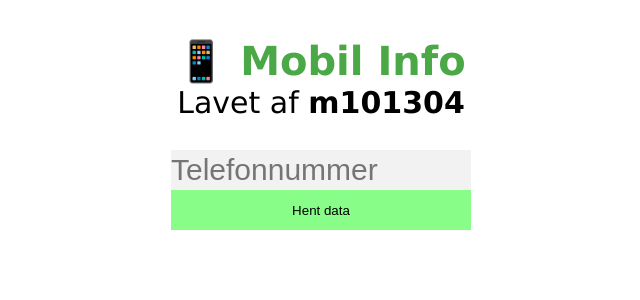
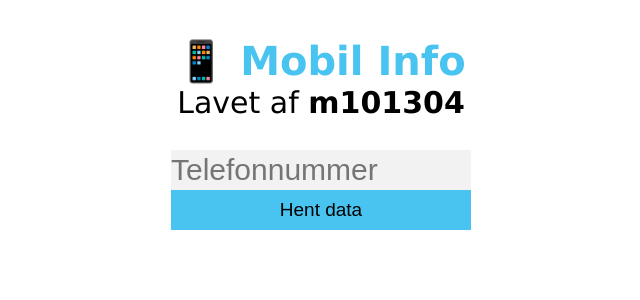
Before and after one commit to Doodzii/mobilinfo-frontend, a React (Create React App) app: page / in a window 1280 px wide. Shown: the top 300 px of the page, without its empty margins (319-959 px from the left). Built offline with nearby package versions, Linux system fonts and the light colour scheme.

Commit message:
Changes in the color scheme

```diff
--- a/src/style.css
+++ b/src/style.css
@@ -12,7 +12,7 @@
     margin: 0;
     margin-top: 30px;
     font-size: 40px;
-    color: #4ba846;
+    color: #49c3ef;
 }
 .secondHeader{
     margin: 0;
@@ -34,10 +34,11 @@
     height: 40px;
     border: 0px;
     cursor: pointer;
-    background-color: rgb(136, 254, 136);
+    background-color: #49c3ef;
+    font-size: 19px;
 }
 .searchButton:hover {
-    background-color: rgb(27, 203, 53);
+    background-color: #2fa6d2;
 }
 
 .error {
@@ -57,8 +58,8 @@
 .loading-spinner {
     width: 50px;
     height: 50px;
-    border: 10px solid #bcffb8; /* Light grey */
-    border-top: 10px solid #25ff1a; /* Black */
+    border: 10px solid #8fdefb; /* Light grey */
+    border-top: 10px solid #4bc5f1; /* Black */
     border-radius: 50%;
     animation: spinner 0.5s linear infinite;
     margin-top: 20px;
@@ -70,14 +71,30 @@
     background-color: rgb(245, 245, 245);
     padding: 30px;
     border-radius: 20px;
-    box-shadow: 10px 10px rgba(0, 0, 0, 0.121);
+    box-shadow: 10px 10px rgba(8, 117, 176, 0.482);
 }
 
+
 .provider {
-    background-color: rgb(233, 255, 220);
+    background: linear-gradient(-45deg, #ee76528c, #e73c7e81, #23a5d577, #23d5ab7e);
+    background-size: 400% 400%;
+    animation: gradient 7.5s ease infinite;
     padding: 5px;
     border-radius: 5px;
 }
+
+@keyframes gradient {
+	0% {
+		background-position: 0% 50%;
+	}
+	50% {
+		background-position: 100% 50%;
+	}
+	100% {
+		background-position: 0% 50%;
+	}
+}
+
 
 .result p {
     margin: 0px;
```
